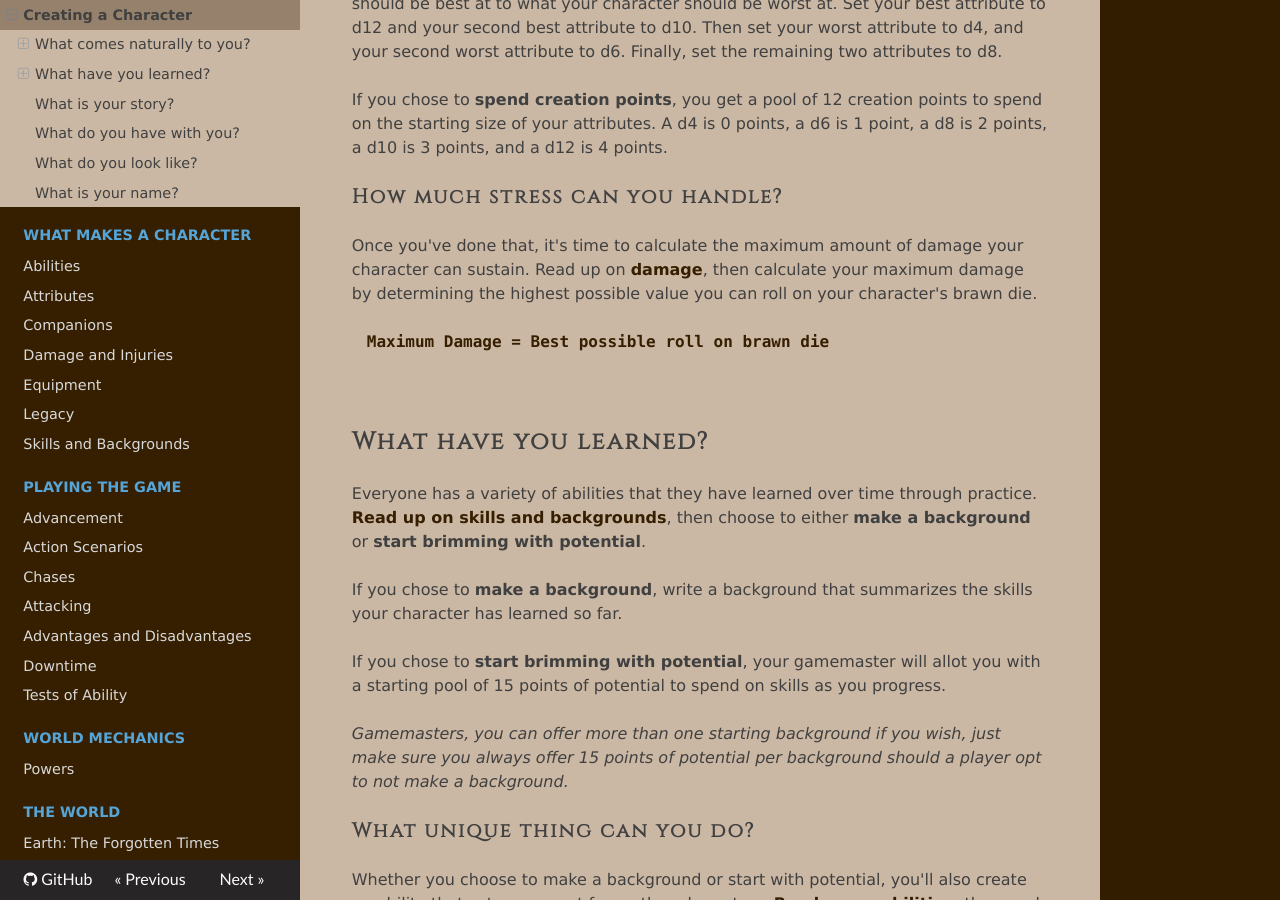
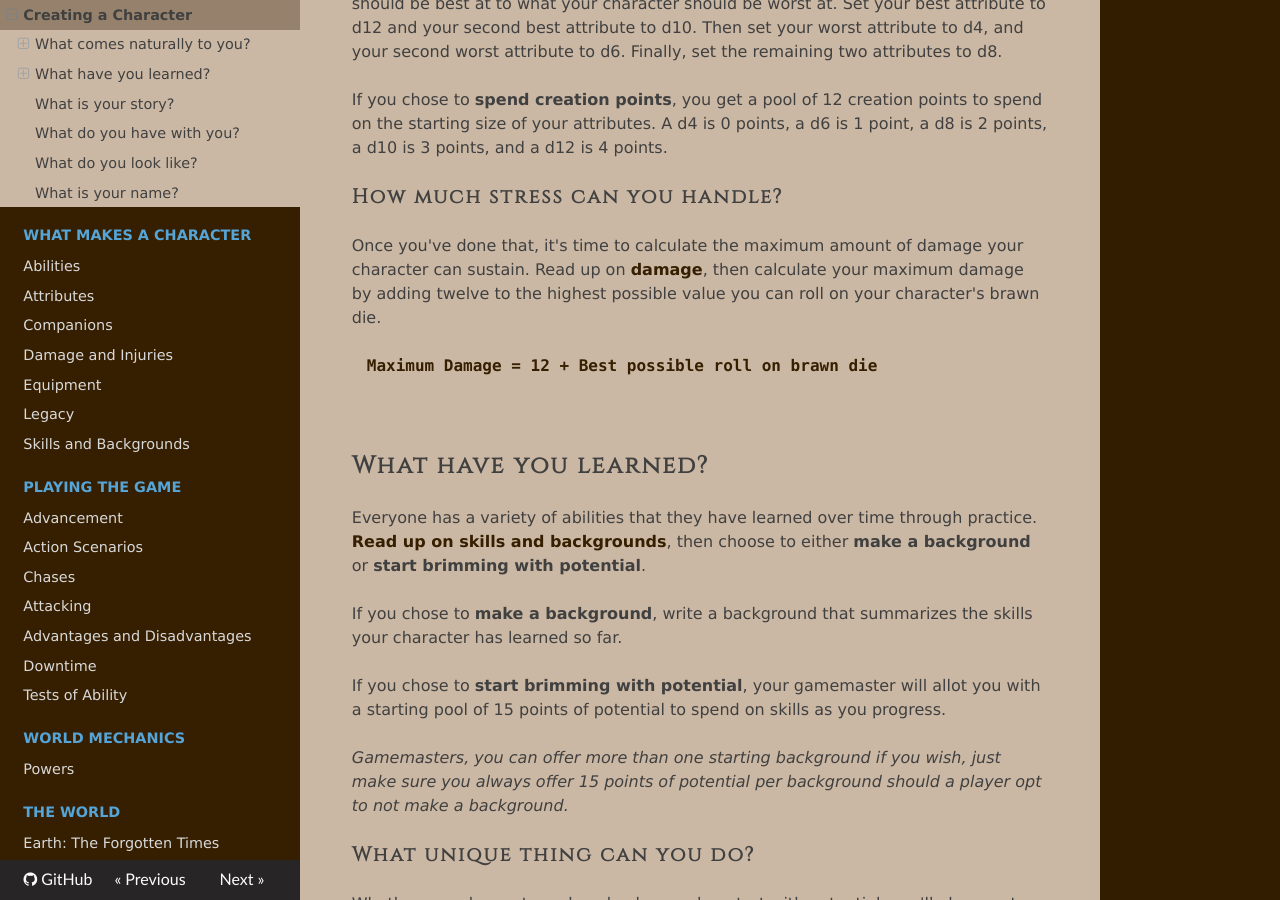
Before and after one commit to TheFifthRider/simply-roleplaying-webapp, an MkDocs documentation site: the page built from docs/getting_started/creation.md, in a window 1280 px wide and 900 px high, scrolled down 705 px. Built offline with MkDocs 1.6.1, drawn with Linux system fonts in a browser that asks for light colours; nearby versions of some CDN libraries.

Commit message:
feat: Decided on maximum damage!

```diff
--- a/docs/getting_started/creation.md
+++ b/docs/getting_started/creation.md
@@ -18,9 +18,9 @@ If you chose to **spend creation points**, you get a pool of 12 creation points
 
 ### How much stress can you handle?
 
-Once you've done that, it's time to calculate the maximum amount of damage your character can sustain. Read up on [damage](../character/damage_and_injuries.md), then calculate your maximum damage by determining the highest possible value you can roll on your character's brawn die.
+Once you've done that, it's time to calculate the maximum amount of damage your character can sustain. Read up on [damage](../character/damage_and_injuries.md), then calculate your maximum damage by adding twelve to the highest possible value you can roll on your character's brawn die.
 
-`Maximum Damage = Best possible roll on brawn die`
+`Maximum Damage = 12 + Best possible roll on brawn die`
 
 <br/>
 
```
